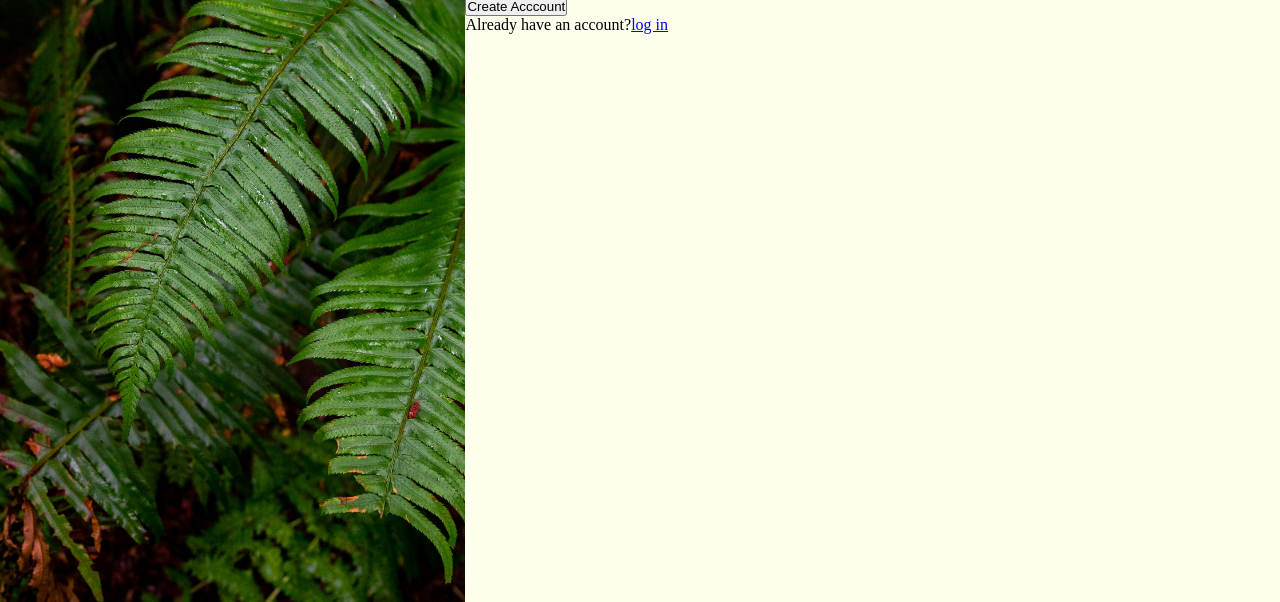
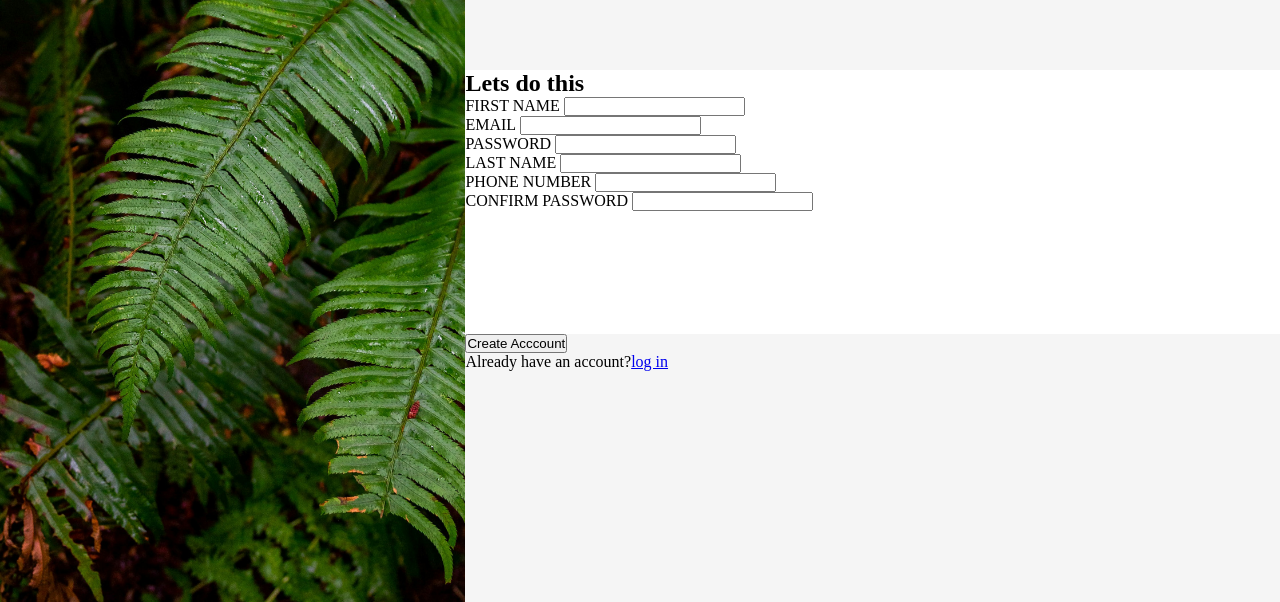
Before and after one commit to Kummirai/sign-up-form, a plain HTML site: page index.html in a window 1280 px wide. Shown: the part 198-800 px from the top of the page. Drawn offline with Linux system fonts and the light colour scheme.

Commit message:
Style form side

```diff
--- a/style.css
+++ b/style.css
@@ -30,6 +30,15 @@
 .mySection{
     display: flex;
     flex-direction: column;
-    background-color:#ffe ;
+    justify-content: center;
+    background-color:whitesmoke ;
     width: 70%;
+    height: 100%;
 }
+
+.myForm, .bottomSection, .intro{
+    height: 33%;
+}
+.myForm{
+    background-color: white;
+}
```
